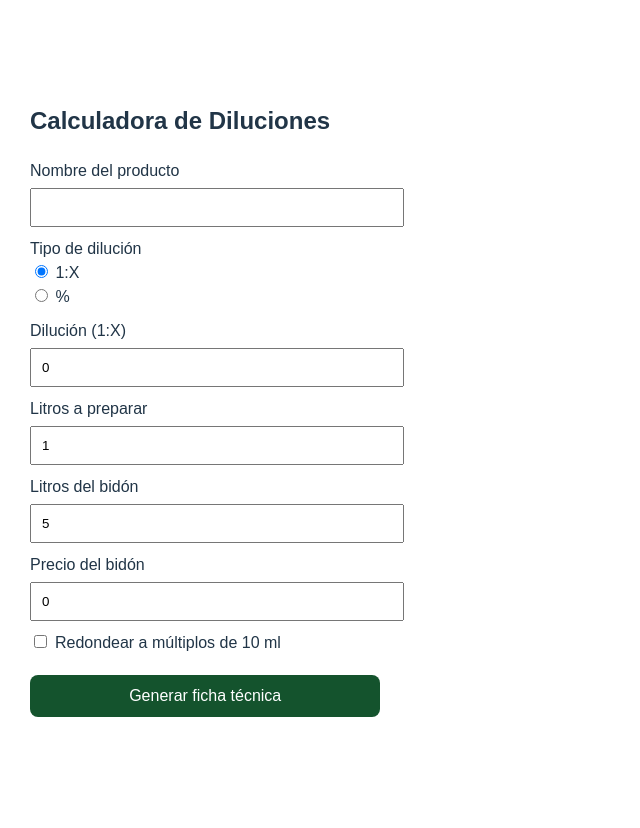
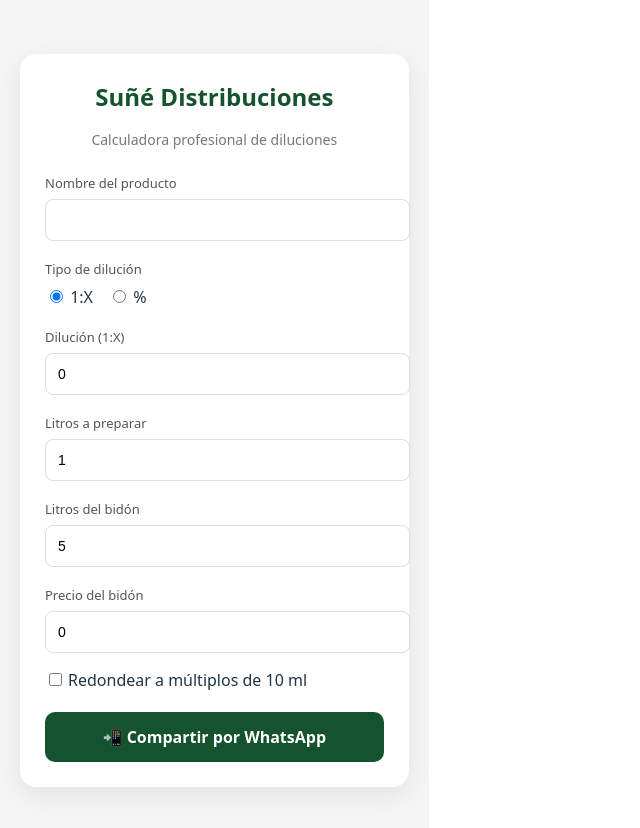
Before and after one commit to estanitkd-max/calculadora-diluciones, a React (Vite) app: page / in a window 1280 px wide. Shown: the top 828 px of the page, without its empty margins (0-640 px from the left). Before the commit the page ends 800 px from the top, so only its background shows below. Built offline with nearby package versions, Linux system fonts and the light colour scheme.

Commit message:
Mejoras de diseño + WhatsApp profesional

```diff
--- a/src/App.tsx
+++ b/src/App.tsx
@@ -7,24 +7,13 @@
   const [litrosPreparar, setLitrosPreparar] = useState(1);
   const [litrosBidon, setLitrosBidon] = useState(5);
   const [precioBidon, setPrecioBidon] = useState(0);
-  const [imagenGenerada, setImagenGenerada] = useState<string | null>(null);
   const [redondear10ml, setRedondear10ml] = useState(false);
+  const [copiado, setCopiado] = useState(false);
 
-  const generarFicha = () => {
-    const canvas = document.createElement("canvas");
-    canvas.width = 800;
-    canvas.height = 650;
-
-    const ctx = canvas.getContext("2d")!;
-    if (!ctx) return;
-
-    ctx.fillStyle = "#ffffff";
-    ctx.fillRect(0, 0, canvas.width, canvas.height);
-
+  const calcular = () => {
     let productoLitros = 0;
     let aguaLitros = 0;
 
-    // 🔥 LÓGICA SEGÚN MODO
     if (modoDilucion === "proporcion") {
       const totalPartes = dilucion + 1;
       productoLitros = litrosPreparar / totalPartes;
@@ -37,7 +26,6 @@
     let productoMl = productoLitros * 1000;
     let aguaMl = aguaLitros * 1000;
 
-    // Redondeo
     if (redondear10ml) {
       productoMl = Math.round(productoMl / 10) * 10;
       aguaMl = Math.round(aguaMl / 10) * 10;
@@ -48,84 +36,77 @@
 
     const costoPorLitro = (precioBidon / litrosBidon) * productoLitros;
 
-    // Logo
-    const logo = new Image();
-    logo.src = window.location.origin + "/logo.png";
-
-    logo.onload = () => {
-      ctx.drawImage(logo, 600, 30, 160, 90);
-      dibujarContenido();
+    return { productoMl, aguaMl, costoPorLitro };
   };
 
-    logo.onerror = () => {
-      dibujarContenido();
-    };
-
-    function dibujarContenido() {
-      ctx.fillStyle = "#14532d";
-      ctx.font = "bold 36px Arial";
-      ctx.fillText("Ficha Técnica", 50, 80);
-
-      ctx.fillStyle = "#000000";
-      ctx.font = "22px Arial";
-
-      let y = 150;
-
-      if (nombreProducto) {
-        ctx.fillText(`Producto: ${nombreProducto}`, 50, y);
-        y += 40;
-      }
-
-      const textoDilucion =
-        modoDilucion === "proporcion"
-          ? `1:${dilucion}`
-          : `${dilucion}%`;
-
-      ctx.fillText(`Dilución: ${textoDilucion}`, 50, y);
-      y += 40;
-
-      ctx.fillText(`Preparación total: ${litrosPreparar} L`, 50, y);
-      y += 40;
-
-      ctx.fillText(`Producto necesario: ${productoMl} ml`, 50, y);
-      y += 40;
-
-      ctx.fillText(`Agua necesaria: ${aguaMl} ml`, 50, y);
-      y += 40;
-
-      ctx.fillText(`Costo por litro listo: $${costoPorLitro.toFixed(2)}`, 50, y);
-      y += 50;
-
-      ctx.fillStyle = "#b91c1c";
-      ctx.font = "bold 18px Arial";
-      ctx.fillText(
-        "Siempre agregar primero el agua por cuestiones de seguridad",
-        50,
-        y
-      );
-
-      const dataUrl = canvas.toDataURL("image/png");
-      setImagenGenerada(dataUrl);
+  const copiarTextoSeguro = (texto: string) => {
+    try {
+      navigator.clipboard.writeText(texto);
+    } catch {
+      const textarea = document.createElement("textarea");
+      textarea.value = texto;
+      document.body.appendChild(textarea);
+      textarea.select();
+      document.execCommand("copy");
+      document.body.removeChild(textarea);
     }
   };
 
+  const copiarWhatsApp = () => {
+    const { productoMl, aguaMl, costoPorLitro } = calcular();
+
+    const texto = `📦 Producto: ${nombreProducto || "-"}\n🧪 Dilución: ${modoDilucion === "proporcion" ? `1:${dilucion}` : `${dilucion}%`}\n🪣 Preparación: ${litrosPreparar} L\n\n🔹 Producto: ${productoMl} ml\n🔹 Agua: ${aguaMl} ml\n\n💰 Costo por litro: $${costoPorLitro.toFixed(2)}`;
+
+    copiarTextoSeguro(texto);
+
+    setCopiado(true);
+    setTimeout(() => setCopiado(false), 2000);
+
+    const url = `https://wa.me/?text=${encodeURIComponent(texto)}`;
+    window.open(url, "_blank");
+  };
+
   return (
-    <div style={{ padding: 30, fontFamily: "Arial" }}>
-      <h2>Calculadora de Diluciones</h2>
+    <div
+      style={{
+        background: "#f5f5f5",
+        minHeight: "100vh",
+        padding: 20,
+        display: "flex",
+        alignItems: "center",
+        justifyContent: "center",
+      }}
+    >
+      <div
+        style={{
+          width: "100%",
+          maxWidth: 500,
+          background: "white",
+          padding: 25,
+          borderRadius: 16,
+          boxShadow: "0 8px 25px rgba(0,0,0,0.08)",
+        }}
+      >
+        <div style={{ textAlign: "center", marginBottom: 20 }}>
+          <h2 style={{ color: "#14532d", margin: 0 }}>Suñé Distribuciones</h2>
+          <p style={{ fontSize: 14, color: "#777" }}>
+            Calculadora profesional de diluciones
+          </p>
+        </div>
 
-      <div style={{ marginBottom: 10 }}>
-        <label>Nombre del producto</label>
+        <div style={{ marginBottom: 15 }}>
+          <label style={{ fontSize: 13, color: "#555" }}>Nombre del producto</label>
           <input
             type="text"
             value={nombreProducto}
             onChange={(e) => setNombreProducto(e.target.value)}
-          style={{ width: "100%", padding: 10, marginTop: 5 }}
+            style={inputStyle}
           />
         </div>
 
-      {/* 🔥 SELECTOR DE MODO */}
-      <div style={{ marginBottom: 10 }}>
-        <label>Tipo de dilución</label><br />
+        <div style={{ marginBottom: 15 }}>
+          <label style={{ fontSize: 13, color: "#555" }}>Tipo de dilución</label>
+          <div style={{ display: "flex", gap: 15, marginTop: 5 }}>
             <label>
               <input
                 type="radio"
@@ -133,7 +114,6 @@
                 onChange={() => setModoDilucion("proporcion")}
               /> 1:X
             </label>
-        <br />
             <label>
               <input
                 type="radio"
@@ -142,48 +122,47 @@
               /> %
             </label>
           </div>
+        </div>
 
-      <div style={{ marginBottom: 10 }}>
-        <label>
-          {modoDilucion === "proporcion"
-            ? "Dilución (1:X)"
-            : "Porcentaje (%)"}
+        <div style={{ marginBottom: 15 }}>
+          <label style={{ fontSize: 13, color: "#555" }}>
+            {modoDilucion === "proporcion" ? "Dilución (1:X)" : "Porcentaje (%)"}
           </label>
           <input
             type="number"
             value={dilucion}
             onChange={(e) => setDilucion(Number(e.target.value))}
-          style={{ width: "100%", padding: 10, marginTop: 5 }}
+            style={inputStyle}
           />
         </div>
 
-      <div style={{ marginBottom: 10 }}>
-        <label>Litros a preparar</label>
+        <div style={{ marginBottom: 15 }}>
+          <label style={{ fontSize: 13, color: "#555" }}>Litros a preparar</label>
           <input
             type="number"
             value={litrosPreparar}
             onChange={(e) => setLitrosPreparar(Number(e.target.value))}
-          style={{ width: "100%", padding: 10, marginTop: 5 }}
+            style={inputStyle}
           />
         </div>
 
-      <div style={{ marginBottom: 10 }}>
-        <label>Litros del bidón</label>
+        <div style={{ marginBottom: 15 }}>
+          <label style={{ fontSize: 13, color: "#555" }}>Litros del bidón</label>
           <input
             type="number"
             value={litrosBidon}
             onChange={(e) => setLitrosBidon(Number(e.target.value))}
-          style={{ width: "100%", padding: 10, marginTop: 5 }}
+            style={inputStyle}
           />
         </div>
 
-      <div style={{ marginBottom: 10 }}>
-        <label>Precio del bidón</label>
+        <div style={{ marginBottom: 15 }}>
+          <label style={{ fontSize: 13, color: "#555" }}>Precio del bidón</label>
           <input
             type="number"
             value={precioBidon}
             onChange={(e) => setPrecioBidon(Number(e.target.value))}
-          style={{ width: "100%", padding: 10, marginTop: 5 }}
+            style={inputStyle}
           />
         </div>
 
@@ -193,53 +172,43 @@
               type="checkbox"
               checked={redondear10ml}
               onChange={(e) => setRedondear10ml(e.target.checked)}
-            style={{ marginRight: 8 }}
+              style={{ marginRight: 6 }}
             />
             Redondear a múltiplos de 10 ml
           </label>
         </div>
 
-      <button
-        onClick={generarFicha}
-        style={{
+        <button onClick={copiarWhatsApp} style={buttonStyle}>
+          📲 Compartir por WhatsApp
+        </button>
+
+        {copiado && (
+          <p style={{ color: "green", textAlign: "center", marginTop: 10 }}>
+            ✔ Copiado correctamente
+          </p>
+        )}
+      </div>
+    </div>
+  );
+}
+
+const inputStyle = {
   width: "100%",
   padding: 12,
+  marginTop: 5,
+  borderRadius: 8,
+  border: "1px solid #ddd",
+  fontSize: 14,
+};
+
+const buttonStyle = {
+  width: "100%",
+  padding: 14,
   backgroundColor: "#14532d",
   color: "white",
   border: "none",
-          borderRadius: 8,
+  borderRadius: 10,
   fontSize: 16,
   cursor: "pointer",
-        }}
-      >
-        Generar ficha técnica
-      </button>
-
-      {imagenGenerada && (
-        <div style={{ marginTop: 20 }}>
-          <a
-            href={imagenGenerada}
-            download="ficha-tecnica.png"
-            style={{
-              display: "inline-block",
-              padding: "10px 15px",
-              backgroundColor: "#14532d",
-              color: "white",
-              textDecoration: "none",
-              borderRadius: 6,
-              marginBottom: 10,
-            }}
-          >
-            Descargar ficha
-          </a>
-
-          <img
-            src={imagenGenerada}
-            alt="Ficha generada"
-            style={{ width: "100%" }}
-          />
-        </div>
-      )}
-    </div>
-  );
-}
+  fontWeight: "bold" as const,
+};
```
Lines whose indentation alone changed are shown as unchanged.
